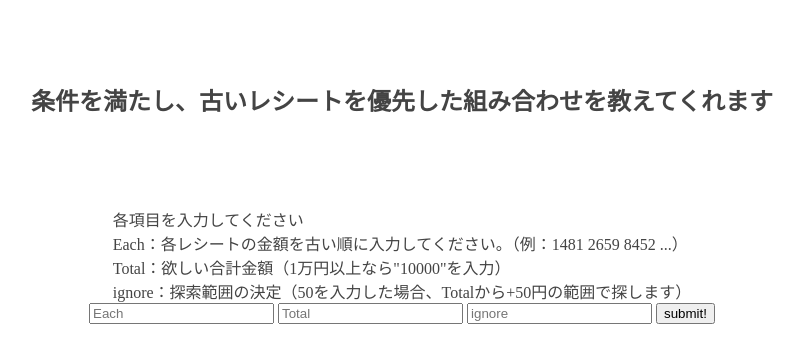
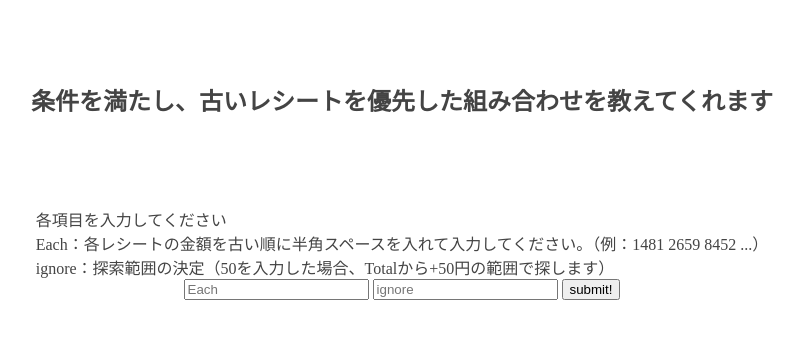
Before and after one commit to kazu373-bio/Receipt_combination_app, a Flask app: page / in a window 1280 px wide. Shown: the part 60-423 px from the top of the page, without its empty margins (238-1042 px from the left). Run offline with Flask 2, Linux system fonts and the light colour scheme.

Commit message:
Update index.html

```diff
--- a/templates/index.html
+++ b/templates/index.html
@@ -19,12 +19,10 @@
         <h2> 条件を満たし、古いレシートを優先した組み合わせを教えてくれます</h2>
         <div class='p'>
         各項目を入力してください<br>
-        Each：各レシートの金額を古い順に入力してください。（例：1481 2659 8452 ...）<br>
-        Total：欲しい合計金額（1万円以上なら"10000"を入力）<br>
+        Each：各レシートの金額を古い順に半角スペースを入れて入力してください。（例：1481 2659 8452 ...）<br>
         ignore：探索範囲の決定（50を入力した場合、Totalから+50円の範囲で探します）</div>
         <form method='POST' enctype="multipart/form-data">
             <input class='file_choose' type="txt" name="w" placeholder="Each">
-	    <input class='file_choose' type="txt" name="W" placeholder="Total">
             <input class='file_choose' type="txt" name="A" placeholder="ignore">
             <input class='btn' value="submit!" type="submit">
         </form>
```
